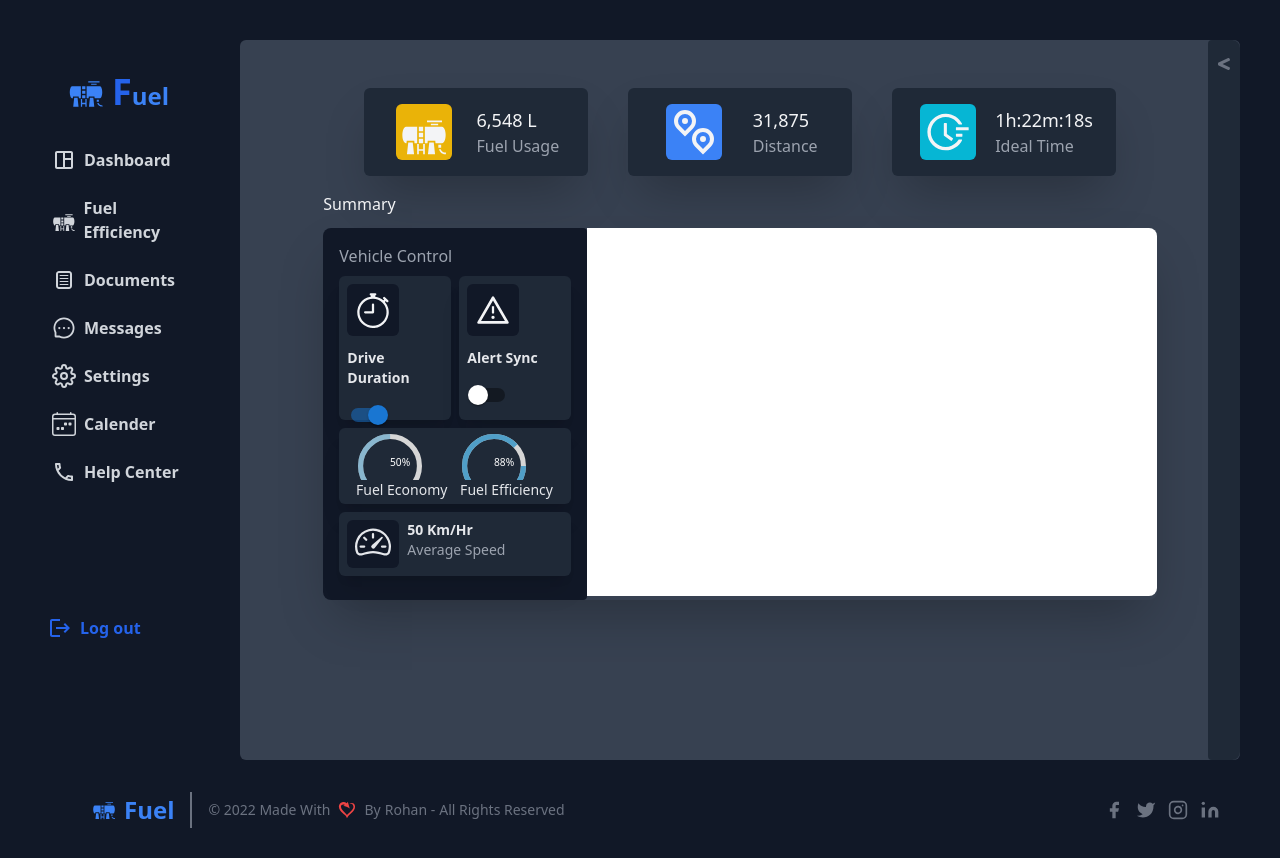
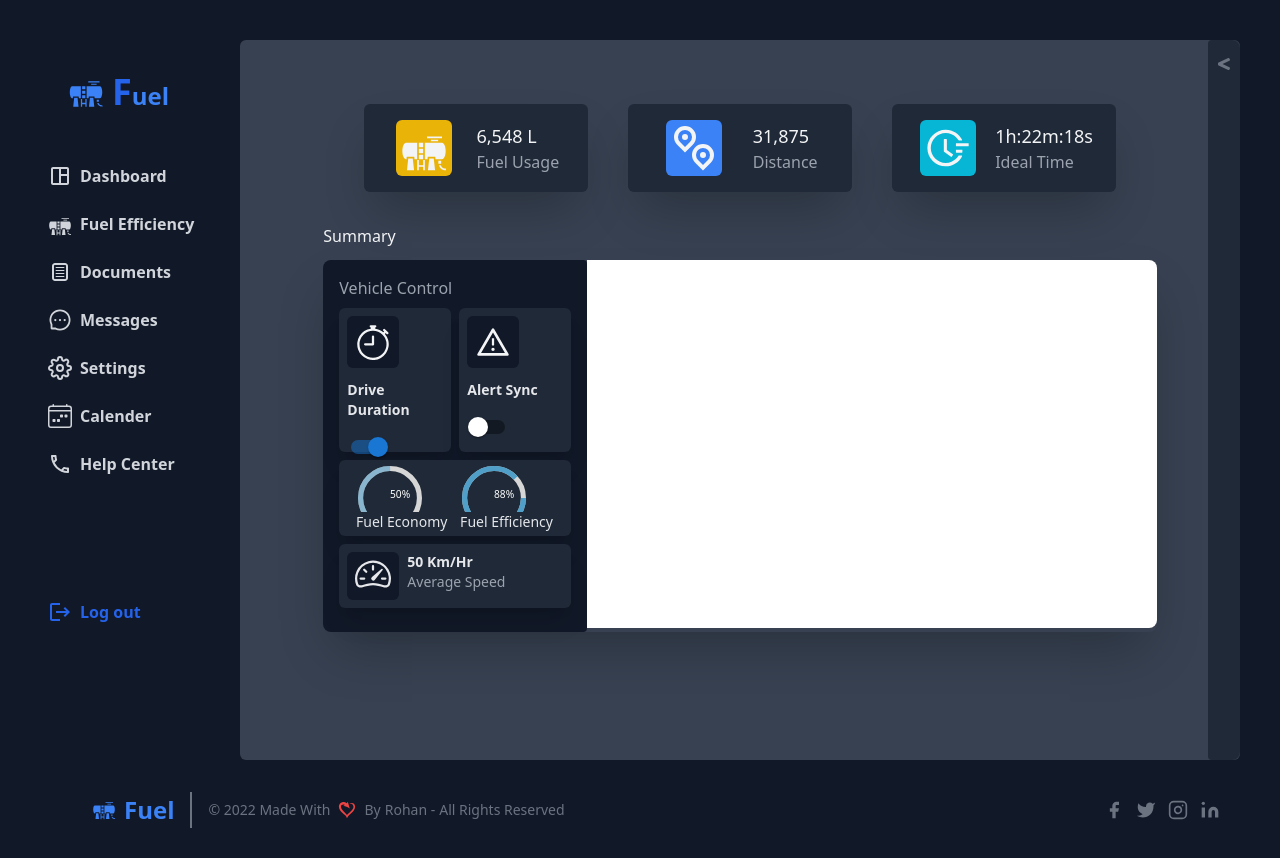
Before and after one commit to RohanSingh182003/Admin-Dashboard, a React (Vite) app: page /fuelefficiency in a window 1280 px wide. Shown: the top 858 px of the page. Built offline with nearby package versions, Linux system fonts and the light colour scheme.

Commit message:
fixing bug

```diff
--- a/src/App.jsx
+++ b/src/App.jsx
@@ -59,16 +59,16 @@ function App() {
           </div>
           <div ref={ref} className='my-12 px-6 lg:px-0 py-14 lg:py-0 transform transition-transform -translate-x-full lg:translate-x-0 z-10 h-[100vh] absolute -top-10 bg-gray-900 left-0'>
             <ImCross onClick={toggleSidebar} className="absolute top-3 right-4 text-xl text-gray-500 lg:hidden cursor-pointer"/>
-            <ul className='flex flex-col items-center space-y-4 lg:mt-16'>
+            <ul className='flex flex-col items-center lg:mt-16'>
               <Link to={"/"} className='w-40 text-gray-300 flex items-center cursor-pointer font-semibold -ml-10'><div className="flex items-center my-1 lg:my-4 lg:ml-4 text-3xl text-blue-500 -mt-4 lg:-mt-10"><GiFuelTank className="ml-8 mr-2 -mt-1 text-4xl" /> <p className="text-2xl"><span className="text-4xl text-blue-600"> F</span>uel</p>
           </div></Link>
-              <Link to={"/"} className='w-40 text-gray-300 flex items-center cursor-pointer font-semibold hover:underline hover:underline-offset-4 hover:text-blue-500 hover:-translate-y-1  hover:translate-x-1 hover:duration-300 p-1'><MdOutlineSpaceDashboard className="text-2xl mx-2" /> Dashboard</Link>
-              <Link to={"fuelefficiency"} className='w-40 text-gray-300 flex items-center cursor-pointer font-semibold hover:underline hover:underline-offset-4 hover:text-blue-500 hover:-translate-y-1  hover:translate-x-1 hover:duration-300 p-1'><GiFuelTank className="text-2xl mx-2" /> Fuel Efficiency</Link>
-              <Link to={"documents"} className='w-40 text-gray-300 flex items-center cursor-pointer font-semibold hover:underline hover:underline-offset-4 hover:text-blue-500 hover:-translate-y-1  hover:translate-x-1 hover:duration-300 p-1'><TiDocumentText className="text-2xl mx-2" /> Documents</Link>
-              <Link to={"messages"} className='w-40 text-gray-300 flex items-center cursor-pointer font-semibold hover:underline hover:underline-offset-4 hover:text-blue-500 hover:-translate-y-1  hover:translate-x-1 hover:duration-300 p-1'><AiOutlineMessage className="text-2xl mx-2" /> Messages</Link>
-              <Link to={"settings"} className='w-40 text-gray-300 flex items-center cursor-pointer font-semibold hover:underline hover:underline-offset-4 hover:text-blue-500 hover:-translate-y-1  hover:translate-x-1 hover:duration-300 p-1'><FiSettings className="text-2xl mx-2" /> Settings</Link>
-              <Link to={"calender"} className='w-40 text-gray-300 flex items-center cursor-pointer font-semibold hover:underline hover:underline-offset-4 hover:text-blue-500 hover:-translate-y-1  hover:translate-x-1 hover:duration-300 p-1'><BsCalendar4Week className="text-2xl mx-2" /> Calender</Link>
-              <Link to={"helpcenter"} className='w-40 text-gray-300 flex items-center cursor-pointer font-semibold hover:underline hover:underline-offset-4 hover:text-blue-500 hover:-translate-y-1  hover:translate-x-1 hover:duration-300 p-1'><MdOutlineCall className="text-2xl mx-2" /> Help Center</Link>
+              <Link to={"/"} className='w-40 text-gray-300 flex items-center cursor-pointer font-semibold hover:underline hover:underline-offset-4 hover:text-blue-500 hover:-translate-y-1  hover:translate-x-1 hover:duration-300 py-3 mt-6'><MdOutlineSpaceDashboard className="text-2xl mx-2" /> Dashboard</Link>
+              <Link to={"fuelefficiency"} className='w-40 text-gray-300 flex items-center cursor-pointer font-semibold hover:underline hover:underline-offset-4 hover:text-blue-500 hover:-translate-y-1  hover:translate-x-1 hover:duration-300 py-3'><GiFuelTank className="text-2xl mx-2" /> Fuel Efficiency</Link>
+              <Link to={"documents"} className='w-40 text-gray-300 flex items-center cursor-pointer font-semibold hover:underline hover:underline-offset-4 hover:text-blue-500 hover:-translate-y-1  hover:translate-x-1 hover:duration-300 py-3'><TiDocumentText className="text-2xl mx-2" /> Documents</Link>
+              <Link to={"messages"} className='w-40 text-gray-300 flex items-center cursor-pointer font-semibold hover:underline hover:underline-offset-4 hover:text-blue-500 hover:-translate-y-1  hover:translate-x-1 hover:duration-300 py-3'><AiOutlineMessage className="text-2xl mx-2" /> Messages</Link>
+              <Link to={"settings"} className='w-40 text-gray-300 flex items-center cursor-pointer font-semibold hover:underline hover:underline-offset-4 hover:text-blue-500 hover:-translate-y-1  hover:translate-x-1 hover:duration-300 py-3'><FiSettings className="text-2xl mx-2" /> Settings</Link>
+              <Link to={"calender"} className='w-40 text-gray-300 flex items-center cursor-pointer font-semibold hover:underline hover:underline-offset-4 hover:text-blue-500 hover:-translate-y-1  hover:translate-x-1 hover:duration-300 py-3'><BsCalendar4Week className="text-2xl mx-2" /> Calender</Link>
+              <Link to={"helpcenter"} className='w-40 text-gray-300 flex items-center cursor-pointer font-semibold hover:underline hover:underline-offset-4 hover:text-blue-500 hover:-translate-y-1  hover:translate-x-1 hover:duration-300 py-3'><MdOutlineCall className="text-2xl mx-2" /> Help Center</Link>
               <Link to={"logout"} className='w-40 text-blue-600 flex items-center cursor-pointer font-semibold'><MdLogout className="text-2xl mx-2 mt-28" /><span className="mt-28"> Log out</span></Link>
             </ul>
           </div>
--- a/src/Components/FuelEfficiency.jsx
+++ b/src/Components/FuelEfficiency.jsx
@@ -11,7 +11,7 @@ const FuelEfficiency = () => {
   return (
     <div className='lg:my-8'>
             {/* options section */}
-            <div className="flex justify-evenly items-center py-4 mx-auto flex-wrap lg:flex-nowrap">
+            <div className="flex justify-evenly items-center py-2 xl:py-8 2xl:py-14 mx-auto flex-wrap lg:flex-nowrap">
               <div className="bg-gray-800 w-56 rounded-md shadow-2xl py-2 flex justify-between px-8 md:px-2 md:justify-evenly cursor-pointer hover:-translate-y-1 hover:duration-300 hover:shadow-2xl">
                 <div className="h-full p-1">
                   <div className="p-1 bg-yellow-500 rounded-md w-fit my-1">
```
